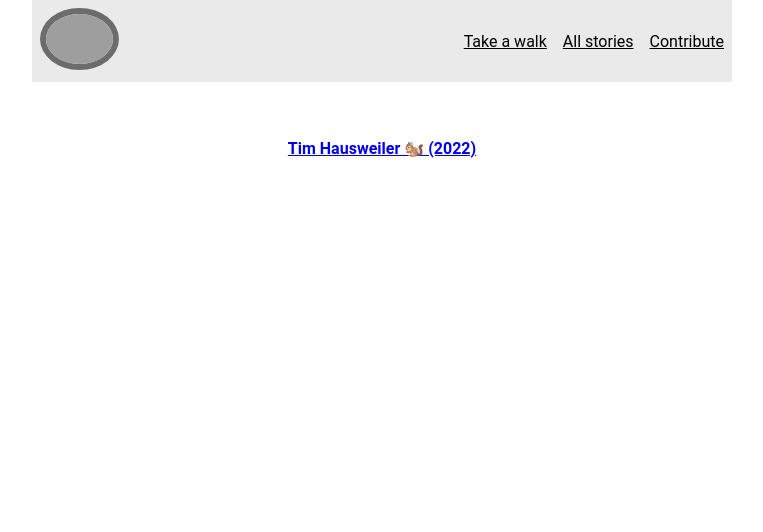
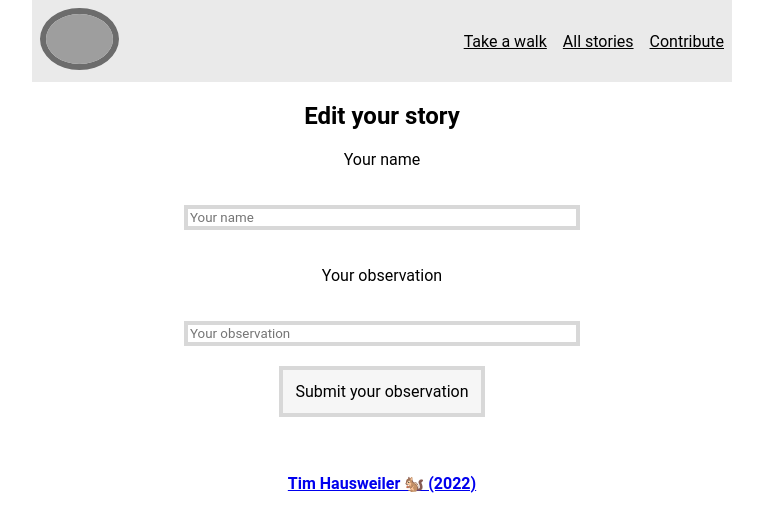
Before and after one commit to timhausweiler/p2-squirrel-safari, a React (Create React App) app in the folder squirrel-safari/: page /story/1/edit in a window 1280 px wide. Shown: the top 532 px of the page, without its empty margins (258-1021 px from the left). Built offline with nearby package versions, Linux system fonts and the light colour scheme; no server answers; grey boxes are pictures that could not be loaded.

Commit message:
complete edit component

```diff
--- a/squirrel-safari/src/App.js
+++ b/squirrel-safari/src/App.js
@@ -10,6 +10,7 @@ import Navbar from './Components/Navbar';
 import api from './Services/apiConfig';
 import Footer from './Components/Footer';
 import StoryList from './Components/StoryList';
+import EditStory from './Components/EditStory';
 
 function App() {
   const [nextId, setNextId] = useState([]);
@@ -48,6 +49,7 @@ function App() {
           } />
           <Route path="/contribute" element={<Contribute />} />
           <Route path="/story/:id" element={<StoryContainer nextId={nextId} setClick={setClick}/>}/>
+          <Route path="/story/:id/edit" element={<EditStory />}/>
           <Route path="/storylist/" element={<StoryList />}/>
         </Routes>
       </div>
--- a/squirrel-safari/src/Components/EditStory.jsx
+++ b/squirrel-safari/src/Components/EditStory.jsx
@@ -1,4 +1,12 @@
-import React from 'react'
+import Form from './Form';
+import { useNavigate, useParams } from 'react-router-dom';
+import { useState, useEffect } from 'react'
+import api from '../Services/apiConfig';
+
+const default_input = {
+  "name": "",
+  "story": ""
+}
 
 export default function EditStory() {
   const [input, setInput] = useState(default_input);
@@ -21,13 +29,15 @@ export default function EditStory() {
     setInput(default_input);
     navigate(`/story/${id}`);
     // console.log(res.data);
-}
-
-  const default_input = {
-    "name": "",
-    "story": ""
   }
 
+  const handleTextInput = (event) => {
+    const { id, value } = event.target;
+    setInput((prevInput) => ({
+      ...prevInput,
+      [id]: value,
+    }))
+  }
 
   return (
     <div>
```
